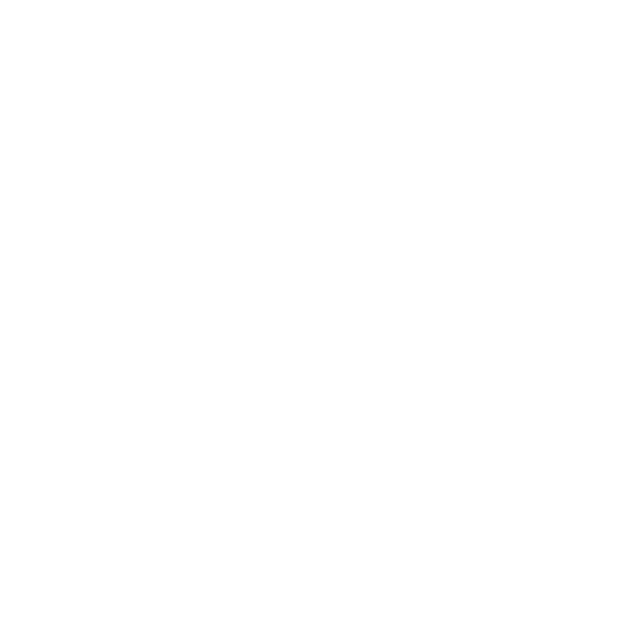
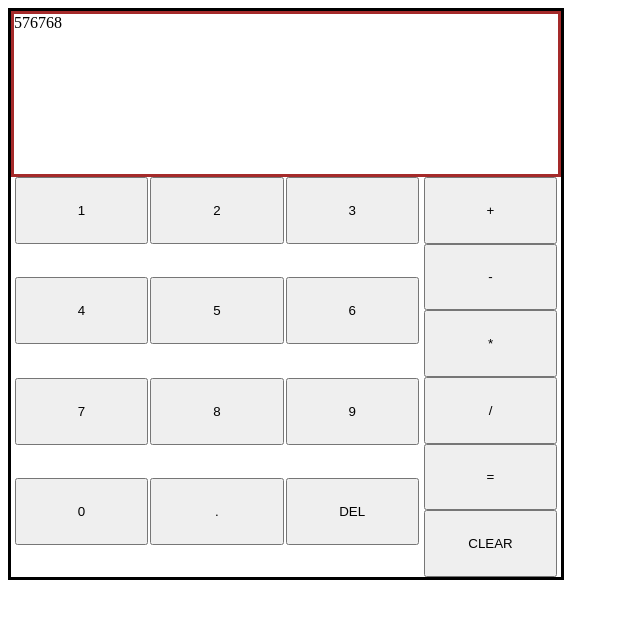
Before and after one commit to kiovit/calculator-project, a plain HTML site: page index.html in a window 1280 px wide. Shown: the whole page, without its empty margins (0-640 px from the left). Drawn offline with Linux system fonts and the light colour scheme.

Commit message:
Created basic layout

```diff
--- a/index.html
+++ b/index.html
@@ -9,3 +9,31 @@
         <title>Calculator</title>
     </head>
     <body>
+        <div class="container">
+            <div class="screen">576768</div>
+            <div class="pad">
+                <div class="numbers">
+                    <button>1</button>
+                    <button>2</button>
+                    <button>3</button>
+                    <button>4</button>
+                    <button>5</button>
+                    <button>6</button>
+                    <button>7</button>
+                    <button>8</button>
+                    <button>9</button>
+                    <button>0</button>
+                    <button>.</button>
+                    <button>DEL</button>
+                </div>
+                <div class="operators">
+                    <button>+</button>
+                    <button>-</button>
+                    <button>*</button>
+                    <button>/</button>
+                    <button>=</button>
+                    <button>CLEAR</button>
+                </div>
+            </div>
+        </div>
+        </body>
--- a/style/style.css
+++ b/style/style.css
@@ -0,0 +1,46 @@
+html {
+    min-height: 100svh;
+}
+
+body{
+    display: flex;
+}
+
+.container{
+    display:flex;
+    align-items: center;
+    flex-direction: column;
+
+    border-color: black;
+    border-style: solid;
+}
+
+.screen{
+    border-color: brown;
+    border-style: solid;
+    width: 34em;
+    height: 10em;
+}
+
+
+.pad{
+    display: flex;
+    justify-content: center;
+    gap: 5px;
+}
+
+.numbers{
+    display: grid;
+    grid-template-columns: 1fr 1fr 1fr;
+    gap: 2px;
+}
+
+.operators{
+    display:flex;
+    flex-direction: column;
+}
+
+button{
+    width: 10em;
+    height: 5em;
+}
```
